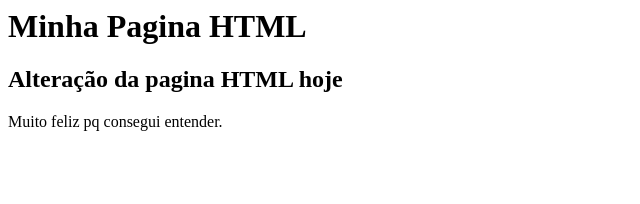
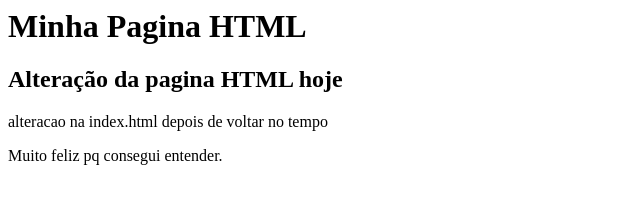
Before and after one commit to anafds/gama-no-github, a plain HTML site: page index.html in a window 1280 px wide. Shown: the whole page, without its empty margins (0-640 px from the left). Drawn offline with Linux system fonts and the light colour scheme.

Commit message:
älteracao no index.html depois de voltar no tempo

```diff
--- a/index.html
+++ b/index.html
@@ -2,6 +2,7 @@
 <body>
  <h1>Minha Pagina HTML</h1>
  <h2>Alteração da pagina HTML hoje</h2>
+ <p>alteracao na index.html depois de voltar no tempo</p>
 </body>
 </html>
 
```
